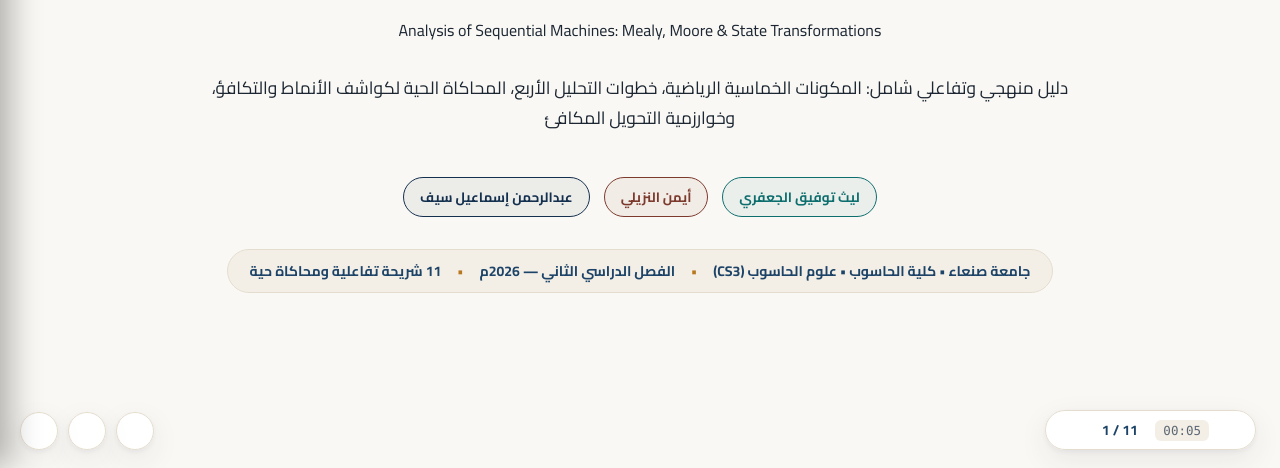
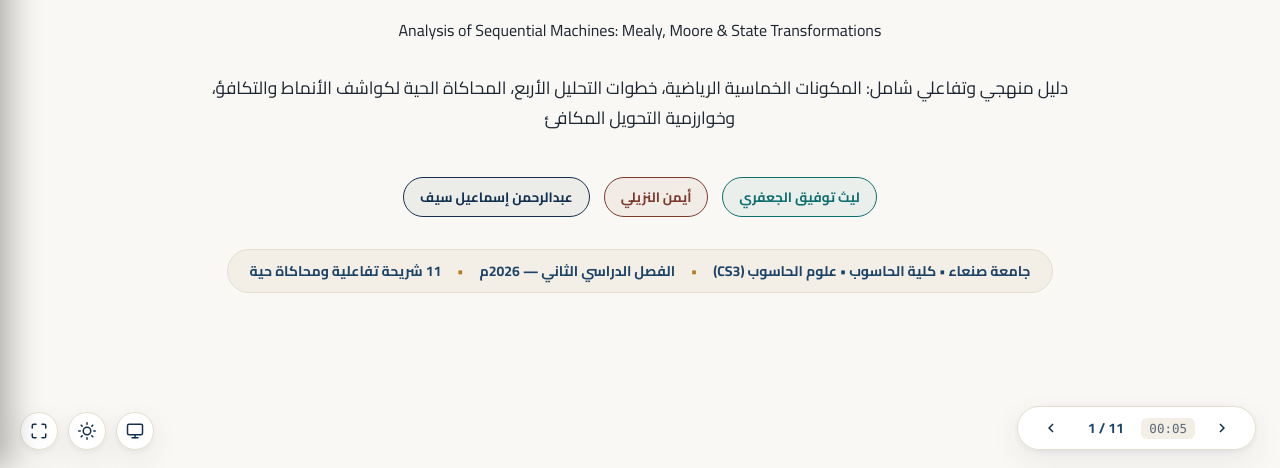
Before and after one commit to Koros1Sama/toc-sequential-machines, a plain HTML site: page presentation.html in a window 1280 px wide. Shown: the part 332-800 px from the top of the page. Drawn offline with Linux system fonts and the light colour scheme.

Commit message:
Fix bottom HUD arrows and floating tool buttons with crisp SVG icons

```diff
--- a/presentation.html
+++ b/presentation.html
@@ -278,9 +278,17 @@ h2 { font-size: 27px; }
   font-size: 18px;
   font-weight: bold;
   cursor: pointer;
-  padding: 6px 12px;
+  padding: 6px 10px;
   border-radius: 8px;
-  transition: background 0.2s;
+  display: inline-flex;
+  align-items: center;
+  justify-content: center;
+  transition: all 0.2s ease;
+}
+
+.hud button:hover {
+  background: var(--cream);
+  color: var(--gold);
 }
 
 .hud button:hover {
@@ -1400,18 +1408,18 @@ body.projector-mode #projectorBadge {
 
   <!-- Navigation HUD (Bottom Right) -->
   <div class="hud">
-    <button id="btnNext" title="التالي (سهم يسار ← / مسافة)"></button>
+    <button id="btnNext" title="التالي (سهم يسار ← / مسافة)" aria-label="التالي"><svg width="18" height="18" viewBox="0 0 24 24" fill="currentColor" style="display:block;"><path d="M15.41 7.41L14 6l-6 6 6 6 1.41-1.41L10.83 12z"/></svg></button>
     <div id="counter" title="عرض شبكة الشرائح (G / Tab)">1 / 11</div>
     <div id="hudTimer" title="الوقت المنقضي (T للإخفاء/الإظهار • انقر للبدء من الصفر)">00:00</div>
-    <button id="btnPrev" title="السابق (سهم يمين →)"></button>
-    <button id="qBtn" class="hud-qbtn" style="display: none;" aria-hidden="true" title="دليل الملاحظات السريعة (Q)"></button>
+    <button id="btnPrev" title="السابق (سهم يمين →)" aria-label="السابق"><svg width="18" height="18" viewBox="0 0 24 24" fill="currentColor" style="display:block;"><path d="M10 6L8.59 7.41 13.17 12l-4.58 4.59L10 18l6-6z"/></svg></button>
+    <button id="qBtn" class="hud-qbtn" style="display: none;" aria-hidden="true" title="دليل الملاحظات السريعة (Q)">Q</button>
   </div>
 
   <!-- Floating Action Tools (Bottom Left) -->
   <div class="floating-tools">
-    <button id="castBtn" class="float-btn" title="بث العرض للبروجكتر بدون أدوات (Cast)"></button>
-    <button id="projectorBtn" class="float-btn" title="وضع البروجكتر عالي التباين (P)"></button>
-    <button id="fullscreenBtn" class="float-btn" title="ملء الشاشة (F)"></button>
+    <button id="castBtn" class="float-btn" title="بث العرض للبروجكتر بدون أدوات (Cast)" aria-label="بث"><svg width="18" height="18" viewBox="0 0 24 24" fill="none" stroke="currentColor" stroke-width="2" stroke-linecap="round" stroke-linejoin="round" style="display:block;"><rect x="2" y="3" width="20" height="14" rx="2"/><line x1="8" y1="21" x2="16" y2="21"/><line x1="12" y1="17" x2="12" y2="21"/></svg></button>
+    <button id="projectorBtn" class="float-btn" title="وضع البروجكتر عالي التباين (P)" aria-label="بروجكتر"><svg width="18" height="18" viewBox="0 0 24 24" fill="none" stroke="currentColor" stroke-width="2" stroke-linecap="round" stroke-linejoin="round" style="display:block;"><circle cx="12" cy="12" r="5"/><line x1="12" y1="1" x2="12" y2="3"/><line x1="12" y1="21" x2="12" y2="23"/><line x1="4.22" y1="4.22" x2="5.64" y2="5.64"/><line x1="18.36" y1="18.36" x2="19.78" y2="19.78"/><line x1="1" y1="12" x2="3" y2="12"/><line x1="21" y1="12" x2="23" y2="12"/><line x1="4.22" y1="19.78" x2="5.64" y2="18.36"/><line x1="18.36" y1="5.64" x2="19.78" y2="4.22"/></svg></button>
+    <button id="fullscreenBtn" class="float-btn" title="ملء الشاشة (F)" aria-label="ملء الشاشة"><svg width="18" height="18" viewBox="0 0 24 24" fill="none" stroke="currentColor" stroke-width="2" stroke-linecap="round" stroke-linejoin="round" style="display:block;"><path d="M8 3H5a2 2 0 0 0-2 2v3m18 0V5a2 2 0 0 0-2-2h-3m0 18h3a2 2 0 0 0 2-2v-3M3 16v3a2 2 0 0 0 2 2h3"/></svg></button>
   </div>
 
   <!-- Q-Panel Presenter Notes Drawer -->
```
Also changed, not shown: 1 other file.
